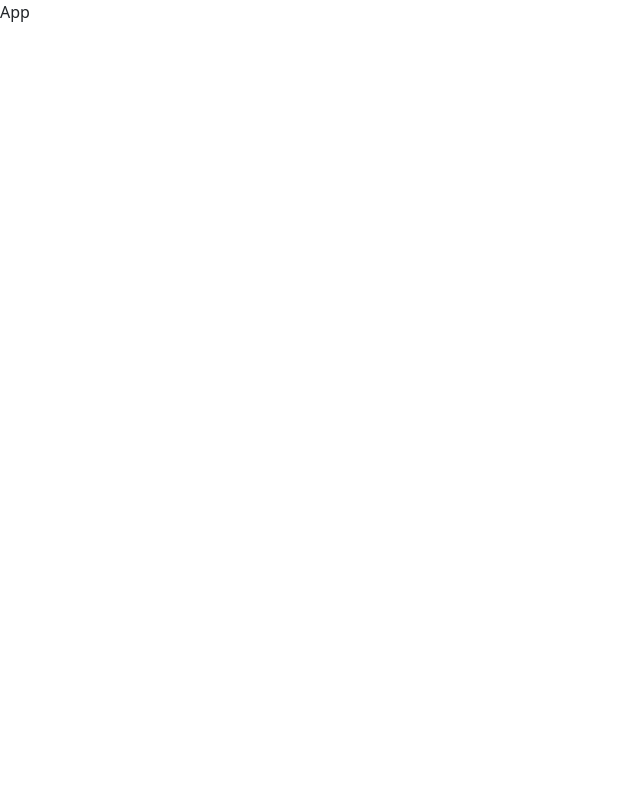
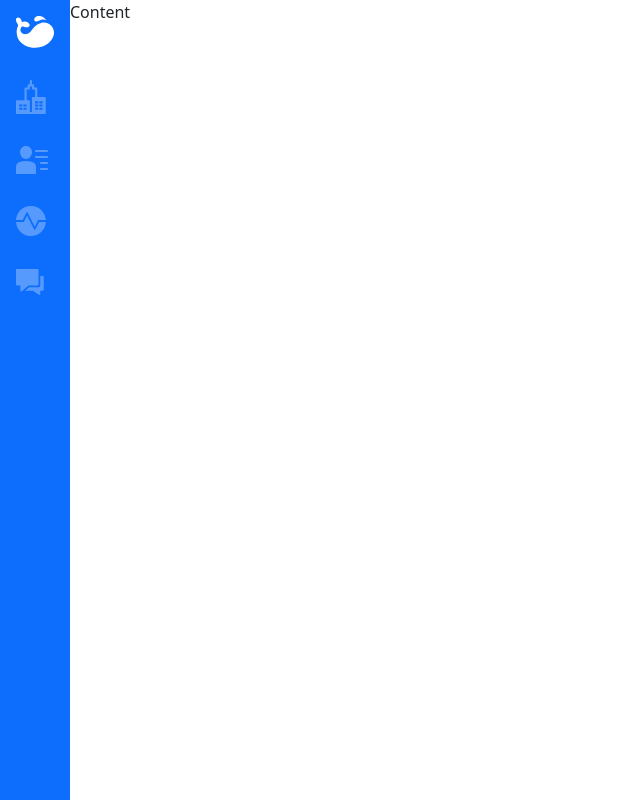
Before and after one commit to kyrogex1/Teams, a React app: page / in a window 1280 px wide. Shown: the whole page, without its empty margins (0-640 px from the left). Built offline with nearby package versions, Linux system fonts and the light colour scheme.

Commit message:
Completed Sidebar

```diff
--- a/public/index.html
+++ b/public/index.html
@@ -8,6 +8,22 @@
       integrity="sha384-EVSTQN3/azprG1Anm3QDgpJLIm9Nao0Yz1ztcQTwFspd3yD65VohhpuuCOmLASjC"
       crossorigin="anonymous"
     />
+    <style>
+      .sidebarElements.active,
+      .sidebarElements:hover {
+        background-color: red;
+      }
+
+      .sidebarElements img,
+      .sidebarElements img {
+        opacity: 0.3;
+      }
+
+      .sidebarElements.active img,
+      .sidebarElements:hover img {
+        opacity: 1;
+      }
+    </style>
     <meta name="viewport" content="width=device-width, initial-scale=1" />
     <meta name="theme-color" content="#000000" />
     <meta
--- a/src/components/App.js
+++ b/src/components/App.js
@@ -1,8 +1,14 @@
 import React, { Component } from "react";
+import Sidebar from "./Sidebar";
 
 export class App extends Component {
   render() {
-    return <div>App</div>;
+    return (
+      <div className="d-flex" style={{ height: "100vh" }}>
+        <Sidebar />
+        <div className="flex-grow-1">Content</div>
+      </div>
+    );
   }
 }
 
--- /dev/null
+++ b/src/components/Sidebar.js
@@ -0,0 +1,33 @@
+import React, { Component } from "react";
+
+import iconSaleswhale from "../assets/svg/icon-saleswhale.svg";
+import iconTeams from "../assets/svg/icon-teams.svg";
+import iconLeads from "../assets/svg/icon-leads.svg";
+import iconReports from "../assets/svg/icon-reports.svg";
+import iconCampaign from "../assets/svg/icon-campaign.svg";
+
+export class Sidebar extends Component {
+  // TODO: Make a better CSS Styling for this
+  sidebarElement = (svgIconSrc) => {
+    return (
+      <a className="p-3 sidebarElements" role="button">
+        <img src={svgIconSrc} />
+      </a>
+    );
+  };
+
+  render() {
+    const sidebarSvgIconSrc = [iconTeams, iconLeads, iconReports, iconCampaign];
+
+    return (
+      <div className="bg-primary d-flex flex-column">
+        <a className="p-3">
+          <img src={iconSaleswhale} />
+        </a>
+        {sidebarSvgIconSrc.map((icon) => this.sidebarElement(icon))}
+      </div>
+    );
+  }
+}
+
+export default Sidebar;
```
Also changed, not shown: src/assets/svg/icon-campaign.svg (added), src/assets/svg/icon-leads.svg (added), src/assets/svg/icon-reports.svg (added), src/assets/svg/icon-saleswhale.svg (added), src/assets/svg/icon-teams.svg (added), src/assets/svg/menu notification.svg (added).
